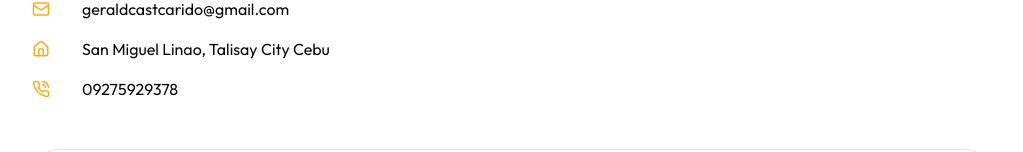
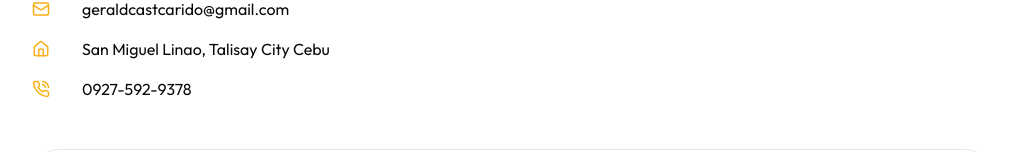
Before and after one commit to GCarido/my-portfolio, a Next.js app: page /contact in a window 1280 px wide. Shown: the part 573-725 px from the top of the page, without its empty margins (128-1151 px from the left). Built offline with nearby package versions, Linux system fonts and the light colour scheme.

Commit message:
Change contact number format

```diff
--- a/app/contact/page.jsx
+++ b/app/contact/page.jsx
@@ -38,7 +38,7 @@ const Contact = () => {
             {/* Phone */}
             <div className="flex items-center gap-x-8">
               <PhoneCall size={18} className="text-primary" />
-              <div>09275929378</div>
+              <div>0927-592-9378</div>
             </div>
           </div>
           <Form />
```
